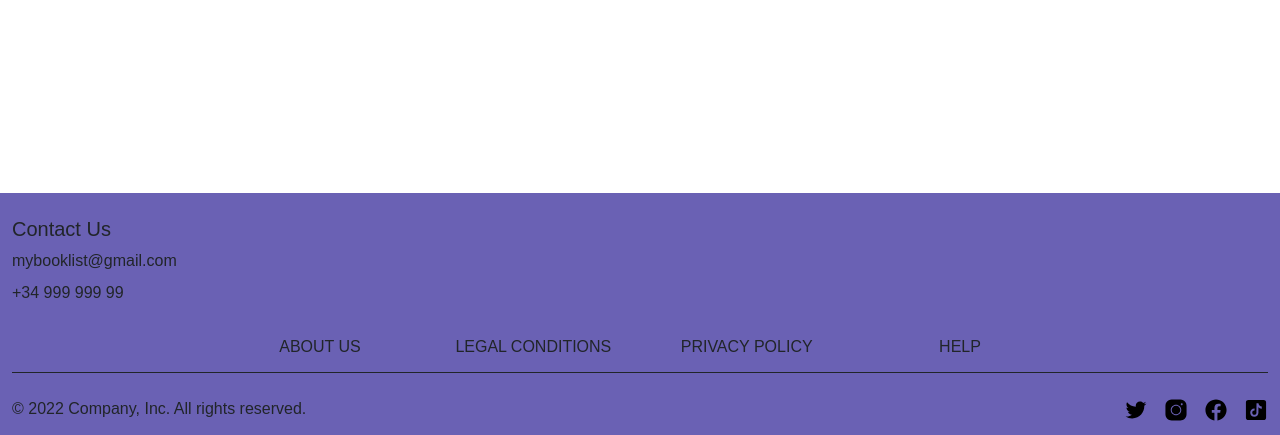
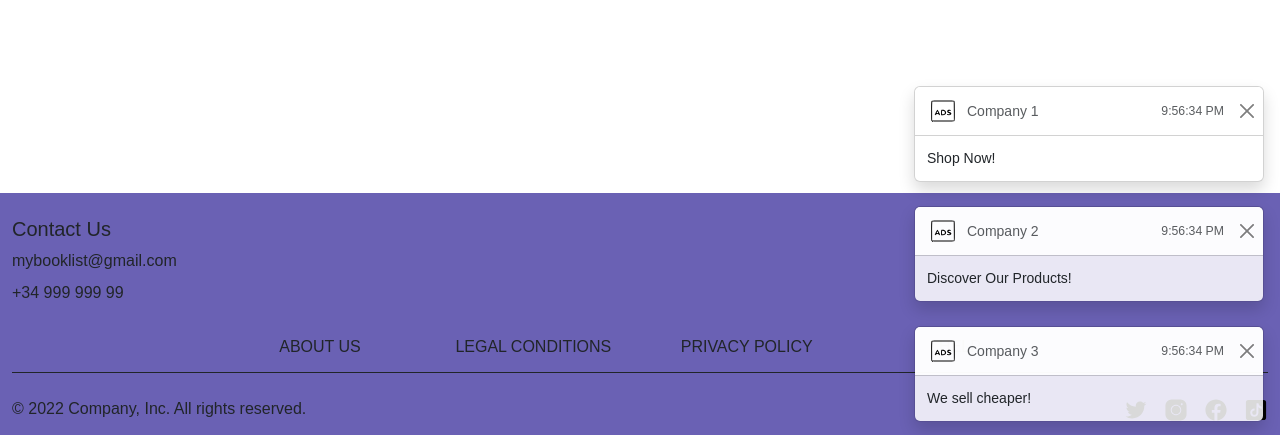
Before and after one commit to angaro073/MyBookList-Client, a Vue app: page /collection in a window 1280 px wide. Shown: the part 362-797 px from the top of the page. Built offline with nearby package versions, Linux system fonts and the light colour scheme; a web font is replaced by a local one.

Commit message:
library form fixed and AdBanner component

```diff
--- a/src/App.vue
+++ b/src/App.vue
@@ -1,6 +1,7 @@
 <script setup>
 import HeaderLayout from '@/components/HeaderLayout.vue';
 import FooterLayout from '@/components/FooterLayout.vue';
+import AdBanner from './components/AdBanner.vue';
 
 import { RouterView } from 'vue-router';
 </script>
@@ -8,6 +9,10 @@ import { RouterView } from 'vue-router';
 <template>
   <HeaderLayout />
 
+  <aside>
+    <AdBanner></AdBanner>
+  </aside>
+
   <main class="container-fluid p-5">
     <router-view/>
   </main>
--- /dev/null
+++ b/src/components/AdBanner.vue
@@ -0,0 +1,35 @@
+<style scoped>
+  .toast img {
+    width: 2rem;
+    height: 2rem;
+  }
+</style>
+
+<template>
+  <div class="toast-container position-fixed bottom-0 end-0 p-3" style="z-index: 1000">
+
+    <div
+      v-for="(ad, index) in [
+        { company: 'Company 1', content: 'Shop Now!'},
+        { company: 'Company 2', content: 'Discover Our Products!'},
+        { company: 'Company 3', content: 'We sell cheaper!'}
+      ]" :key="index"
+      id="liveToast"
+      class="toast show"
+      role="alert"
+      aria-live="assertive"
+      aria-atomic="true"
+    >
+      <div class="toast-header">
+        <img src="../assets/icons/ad-icon.svg" class="rounded me-2" alt="...">
+        <strong class="me-auto">{{ ad.company }}</strong>
+        <small>{{ new Date().toLocaleTimeString() }}</small>
+        <button type="button" class="btn-close" data-bs-dismiss="toast" aria-label="Close"></button>
+      </div>
+      <div class="toast-body">
+        {{ ad.content }}
+      </div>
+    </div>
+
+  </div>
+</template>
--- a/src/stores/collection.js
+++ b/src/stores/collection.js
@@ -177,7 +177,6 @@ console.log(response);
           },
           (error) => {
             this.inCollectionProcess = false;
-            this.processResults = null;
             console.log(error);
           }
         );
--- a/src/views/LibraryView.vue
+++ b/src/views/LibraryView.vue
@@ -40,7 +40,6 @@ watch([
 
 <template>
   <div class="container">
-    <form>
     <h2>Advanced search</h2>
     <div class="input-group mb-4">
       <input
@@ -109,7 +108,6 @@ watch([
         </div>
       </div>
     </div>
-    </form>
 
     <!-- Results Options -->
     <SpinnerBorder v-if="libraryStore.inSearch" />
```
Also changed, not shown: src/assets/icons/ad-icon.svg (added). Lines whose indentation alone changed are shown as unchanged.
